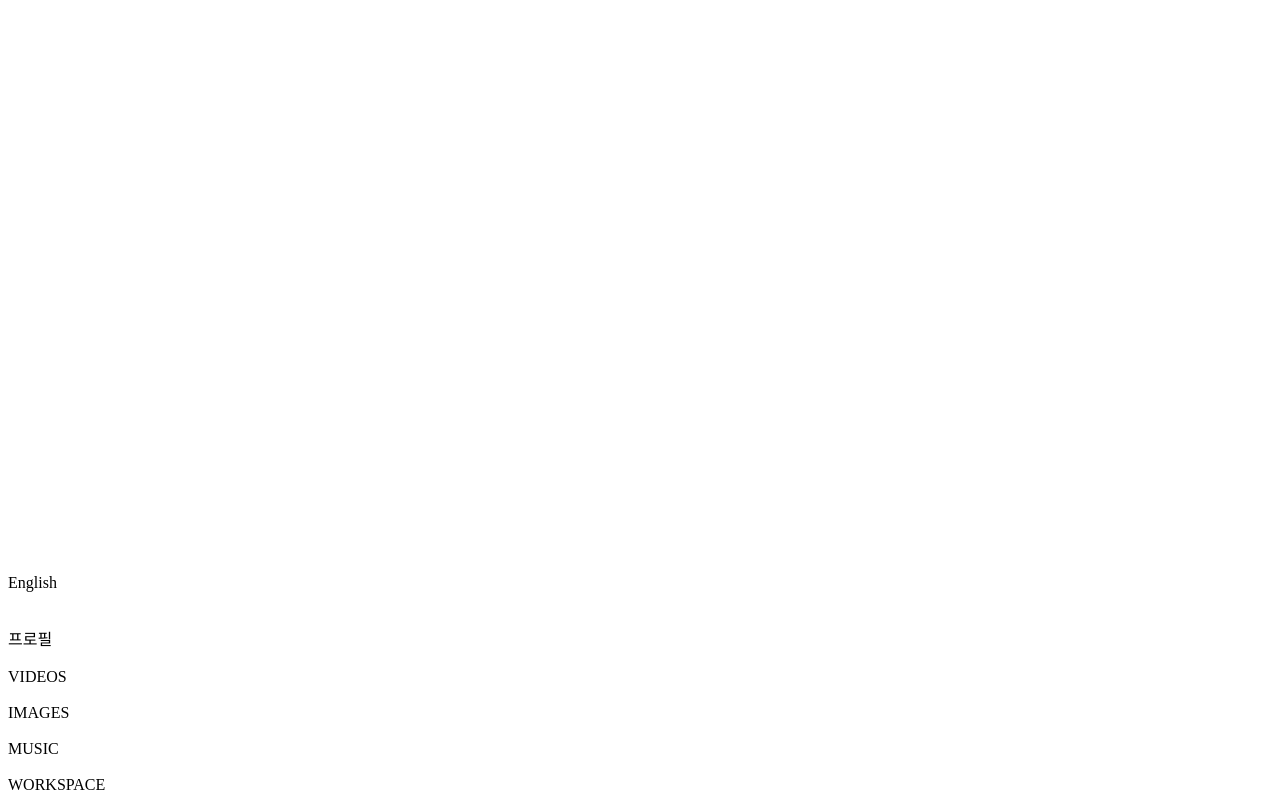
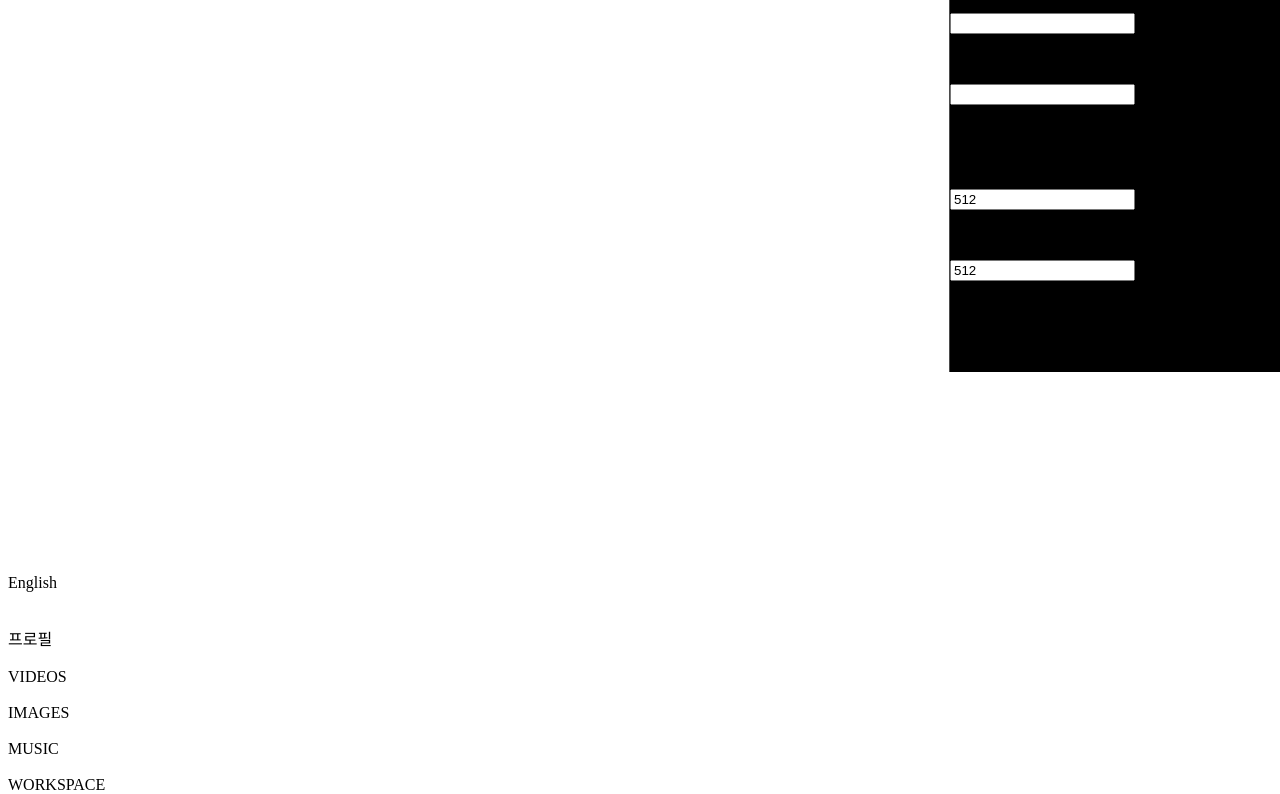
Before and after one commit to zeri1008/ttv-angular, an Angular app: page /playground in a window 1280 px wide. Shown: the part 428-1222 px from the top of the page. Built offline with nearby package versions, Linux system fonts and the light colour scheme.

Commit message:
Feat: text to image UI 수정

```diff
--- a/src/app/_components/img-rightbar/img-rightbar.component.html
+++ b/src/app/_components/img-rightbar/img-rightbar.component.html
@@ -1,17 +1,12 @@
-<div class="right-sidebar ">
-  <div class="vbox gap(30) w(100%) h(100%) p(30)">
-    <div
-      class="w(300) h(60) bg(linear-gradient(180deg,#744efc/0%,#8233ca/100%)) r(10) font(25) Inter semi bold c(white) pack"
-    >
-      <p>Generate</p>
-    </div>
-    <div class="w(75) h(30) font(25) Inter semi bold c(white)">
+<div class="right-sidebar scroll-y">
+  <div class="vbox w(100%) h(100%) p(15)">
+    <div class="w(75) h(30) font(18) c(white)">
       <p>Model</p>
     </div>
     <div class="h(40)">
       <form>
         <select
-          class="bg(#4B4B4B) w(300) h(50) r(10) font(15) bold c(white) p(8)"
+          class="bg(#4B4B4B) w(300) h(40) r(6) font(15) bold c(white) p(8)"
         >
           <option value="none"><p>==선택==</p></option>
           <option value="one"><p>1</p></option>
@@ -21,87 +16,92 @@
       </form>
     </div>
 
-    <div class="font(25) Inter semi bold c(white)"><p>Prompt</p></div>
-    <input
+    <div class="font(18) c(white)"><p>Prompt</p></div>
+    <textarea
       type="text"
-      class="font(20) c(white) Inter semi bold w(300) h(150) bg(#4B4B4B) r(10) b(0)"
-    />
-    <div class=" font(25) Inter semi bold c(white)">
+      class="font(15) c(white) w(300) h(130) bg(#4B4B4B) r(6) p(8) b(1/grey)"
+    ></textarea>
+    <div class="font(18) c(white)">
       <p>Negative prompt</p>
     </div>
-    <input
+    <textarea
       type="text"
-      class="font(20) c(white) Inter semi bold w(300) h(150) bg(#4B4B4B) r(10)  b(0)"
-    />
-    <div class="font(25) Inter semi bold c(white)">
+      class="font(15) c(white) w(300) h(100) bg(#4B4B4B) r(6) p(8) b(1/grey)"
+    ></textarea>
+    <div class="font(18) c(white)">
       <p>Guidance Scales</p>
     </div>
     <input
-      type="text"
-      class="font(20) c(white) Inter semi bold w(300) h(50) bg(#4B4B4B) r(10)  b(0)"
+      type="number"
+      class="font(15) c(white) w(300) h(35) bg(#4B4B4B) r(6) p(8) b(1/grey)"
     />
-    <div class=" font(25) Inter semi bold c(white)">
+    <div class="font(18) c(white)">
       <p>Steps</p>
     </div>
     <input
-      type="text"
-      class="font(20) c(white) Inter semi bold w(455) h(50) bg(#4B4B4B) r(10) ml(85) mt(12) b(0)"
+      type="number"
+      class="font(15) c(white) w(300) h(35) bg(#4B4B4B) r(6) p(8) b(1/grey)"
     />
-    <div class="font(25) Inter semi bold c(white)">
+    <div class="font(18) c(white)">
       <p>Scheduler</p>
     </div>
     <input
       type="text"
-      class="font(20) c(white) Inter semi bold w(300) h(50) bg(#4B4B4B) r(10) b(0)"
+      class="font(15) c(white) w(300) h(35) bg(#4B4B4B) r(6) p(8) b(1/grey)"
     />
-    <div class="w(62) h(30) font(25) Inter semi bold c(white)">
+    <div class="w(62) h(30) font(18) c(white)">
       <p>Seed</p>
     </div>
     <input
-      type="text"
-      class="font(20) c(white) Inter semi bold w(300) h(50) bg(#4B4B4B) r(10)  b(0)"
+      type="number"
+      class="font(15) c(white) w(300) h(35) bg(#4B4B4B) r(6) p(8) b(1/grey)"
     />
-    <div class="w(316) h(30) ml(85) mt(30) font(25) Inter semi bold c(white)">
+    <div class="w(316) h(30) font(18) c(white)">
       <p>Size (min:512, max:1024)</p>
     </div>
     <div class="hbox mb(30)">
-      <div class="w(76) h(29) ml(85) mt(12) font(25) Inter semi bold c(white)">
-        <p>width:</p>
+      <div class="w(50) h(30) font(18) c(white)">
+        <p>width</p>
       </div>
       <input
-        type="text"
-        class="w(128) h(46) font(20) Inter semi bold c(white) bg(#4B4B4B) r(10) b(0)"
+        type="number"
+        class="w(90) h(35) font(15) c(white) bg(#4B4B4B) r(10) b(1/grey) p(8)"
+        value="512"
       />
-      <div class="w(85) h(29) ml(20) mt(12) font(25) Inter semi bold c(white)">
-        <p>height:</p>
+      <div class="w(55) h(30) ml(15) font(18) c(white)">
+        <p>height</p>
       </div>
       <input
-        type="text"
-        class="w(128) h(46) font(20) Inter semi bold c(white) bg(#4B4B4B) r(10) b(0)"
+        type="number"
+        class="w(90) h(35) font(15) c(white) bg(#4B4B4B) r(10) b(1/grey) p(8)"
+        value="512"
       />
+    </div>
+    <div
+      class="w(300) h(50) bg(linear-gradient(180deg,#744efc/0%,#8233ca/100%)) r(6) font(18) bold c(white) pack pointer mb(20)"
+    >
+      <p>Generate</p>
+    </div>
+  </div>
 
-  </div>
-</div>
-
-
-<!-- <div
+  <!-- <div
   class="bg(#1A1A1A) absolute(~0,0) vbox gap(30) w(100%) h(800) scrollbar scroll-y"
 >
   <div
-    class="w(455) h(66) bg(linear-gradient(180deg,#744efc/0%,#8233ca/100%)) r(10) font(30) Inter semi bold c(white) pack"
+    class="w(455) h(66) bg(linear-gradient(180deg,#744efc/0%,#8233ca/100%)) r(10) font(30)  c(white) pack"
   >
     <p>Generate</p>
   </div>
 
   <div>
-    <div class="w(75) h(30) font(25) Inter semi bold c(white)">
+    <div class="w(75) h(30) font(18)  c(white)">
       <p>Model</p>
     </div>
     <div class="h(47)">
       <form>
         <select
           name="Appia"
-          class="bg(#4B4B4B) w(455) h(47) r(10) font(20) Inter semi bold c(white) b(0)"
+          class="bg(#4B4B4B) w(455) h(47) r(10) font(18)  c(white) b(0)"
         >
           <option value="none"><p>==선택==</p></option>
           <option value="one"><p>1</p></option>
@@ -113,84 +113,85 @@
   </div>
 
   <div>
-    <div class="w(90) h(30) font(25) Inter semi bold c(white)">
+    <div class="w(90) h(30) font(18)  c(white)">
       <p>Prompt</p>
     </div>
     <input
       type="text"
-      class="font(20) c(white) Inter semi bold w(455) h(186) bg(#4B4B4B) ml(85) mt(13) r(10) b(0)"
+      class="font(18) c(white)  w(455) h(186) bg(#4B4B4B) ml(85) mt(13) r(10) b(0)"
     />
   </div>
 
   <div>
-    <div class="ml(85) mt(23) font(25) Inter semi bold c(white)">
+    <div class="ml(85) mt(23) font(18)  c(white)">
       <p>Negative prompt</p>
     </div>
     <input
       type="text"
-      class="font(20) c(white) Inter semi bold w(455) h(186) bg(#4B4B4B) r(10) ml(85) mt(12) b(0)"
+      class="font(18) c(white)  w(455) h(186) bg(#4B4B4B) r(10) ml(85) mt(12) b(0)"
     />
   </div>
 
   <div>
-    <div class="w(188) h(30) ml(85) mt(30) font(25) Inter semi bold c(white)">
+    <div class="w(188) h(30) ml(85) mt(30) font(18)  c(white)">
       <p>Guidance Scales</p>
     </div>
     <input
       type="text"
-      class="font(20) c(white) Inter semi bold w(455) h(46) bg(#4B4B4B) r(10) ml(85) mt(12) b(0)"
+      class="font(18) c(white)  w(455) h(46) bg(#4B4B4B) r(10) ml(85) mt(12) b(0)"
     />
   </div>
 
   <div>
-    <div class="w(70) h29 ml(85) mt(30) font(25) Inter semi bold c(white)">
+    <div class="w(70) h29 ml(85) mt(30) font(18)  c(white)">
       <p>Steps</p>
     </div>
     <input
       type="text"
-      class="font(20) c(white) Inter semi bold w(455) h(46) bg(#4B4B4B) r(10) ml(85) mt(12) b(0)"
+      class="font(18) c(white)  w(455) h(46) bg(#4B4B4B) r(10) ml(85) mt(12) b(0)"
     />
   </div>
 
   <div>
-    <div class="w(124) h(30) ml(85) mt(30) font(25) Inter semi bold c(white)">
+    <div class="w(124) h(30) ml(85) mt(30) font(18)  c(white)">
       <p>Scheduler</p>
     </div>
     <input
       type="text"
-      class="font(20) c(white) Inter semi bold w(455) h(46) bg(#4B4B4B) r(10) ml(85) mt(12) b(0)"
+      class="font(18) c(white)  w(455) h(46) bg(#4B4B4B) r(10) ml(85) mt(12) b(0)"
     />
   </div>
 
   <div>
-    <div class="w(62) h(30) ml(85) mt(30) font(25) Inter semi bold c(white)">
+    <div class="w(62) h(30) ml(85) mt(30) font(18)  c(white)">
       <p>Seed</p>
     </div>
     <input
       type="text"
-      class="font(20) c(white) Inter semi bold w(455) h(46) bg(#4B4B4B) r(10) ml(85) mt(12) b(0)"
+      class="font(18) c(white)  w(455) h(46) bg(#4B4B4B) r(10) ml(85) mt(12) b(0)"
     />
   </div>
 
   <div>
-    <div class="w(316) h(30) ml(85) mt(30) font(25) Inter semi bold c(white)">
+    <div class="w(316) h(30) ml(85) mt(30) font(18)  c(white)">
       <p>Size (min:512, max:1024)</p>
     </div>
     <div class="hbox mb(30)">
-      <div class="w(76) h(29) ml(85) mt(12) font(25) Inter semi bold c(white)">
+      <div class="w(76) h(29) ml(85) mt(12) font(18)  c(white)">
         <p>width:</p>
       </div>
       <input
         type="text"
-        class="w(128) h(46) ml(10) mt(12) font(20) Inter semi bold c(white) bg(#4B4B4B) r(10) b(0)"
+        class="w(128) h(46) ml(10) mt(12) font(18)  c(white) bg(#4B4B4B) r(10) b(0)"
       />
-      <div class="w(85) h(29) ml(20) mt(12) font(25) Inter semi bold c(white)">
+      <div class="w(85) h(29) ml(18) mt(12) font(18)  c(white)">
         <p>height:</p>
       </div>
       <input
         type="text"
-        class="w(128) h(46) ml(10) mt(12) font(20) Inter semi bold c(white) bg(#4B4B4B) r(10) b(0)"
+        class="w(128) h(46) ml(10) mt(12) font(18)  c(white) bg(#4B4B4B) r(10) b(0)"
       />
     </div>
   </div>
 </div> -->
+</div>
--- a/src/app/_components/img-rightbar/img-rightbar.component.scss
+++ b/src/app/_components/img-rightbar/img-rightbar.component.scss
@@ -1,11 +1,31 @@
 .right-sidebar {
   /* 사이드바 스타일을 지정하세요 */
-  position: fixed; /* 사이드바를 고정시킴 */
-  top: 65px; /* 맨 위에 고정 */
-  right: 0; /* 오른쪽에 고정 */
-  width: 400px; /* 사이드바 너비를 조정 */
+  position: absolute; /* 사이드바를 고정시킴 */
+  top: 0px; /* 맨 위에 고정 */
+  right: 0px; /* 오른쪽에 고정 */
+  width: 330px; /* 사이드바 너비를 조정 */
   height: 100%; /* 사이드바 높이를 100%로 설정하여 컨테이너 높이에 맞춤 */
   background-color: #000000; /* 원하는 배경색으로 변경 */
   /* 기타 스타일 속성을 추가하세요 */
-  border-left: 1px solid #ddd; /* 페이지와 사이드바 구분선 추가 */
+  border-left: 1px solid #4b4b4b; /* 페이지와 사이드바 구분선 추가 */
 }
+
+input:focus {
+  outline: none; /* 포커스시 아웃라인 제거 */
+  box-shadow: none; /* 포커스시 박스 쉐도우 제거 */
+}
+
+textarea:focus {
+  outline: none; /* 포커스시 아웃라인 제거 */
+  box-shadow: none; /* 포커스시 박스 쉐도우 제거 */
+}
+
+textarea {
+  resize: none;
+}
+
+input[type="number"]::-webkit-outer-spin-button,
+input[type="number"]::-webkit-inner-spin-button {
+  -webkit-appearance: none;
+  margin: 0;
+}
--- a/src/app/_components/text-to-image/text-to-image.component.html
+++ b/src/app/_components/text-to-image/text-to-image.component.html
@@ -1,19 +1,14 @@
-<div class="hbox w(100%) h(100%) bg(#1A1A1A)">
-  <div class="hbox w(800) h(1080) p(30)">
-    <div class="w(100%)">
-      <div class="font(30) Inter Semi Bold c(white) mb(20)">
-        <p>Text to Image</p>
-      </div>
+<div class="w(100%) h(100%) bg(#1A1A1A) scroll p(20)">
+  <div class="font(30) Inter Semi Bold c(white) mb(20)">
+    <p>Text to Image</p>
+  </div>
 
-      <div class="relative w(799) h(768)">
-        <div class="absolute w(799) hbox(top) flex-wrap gap(33)">
-          <div class="w(383) h(370) bg(#d9d9d9)"></div>
-          <div class="w(383) h(370) bg(#d9d9d9)"></div>
-          <div class="w(383) h(370) bg(#d9d9d9)"></div>
-          <div class="w(383) h(370) bg(#d9d9d9)"></div>
-        </div>
-      </div>
+  <div class="relative w(799) h(768) ml(20)">
+    <div class="absolute w(799) hbox(top) flex-wrap gap(33)">
+      <div class="w(350) h(350) bg(#d9d9d9) b(1/white)"></div>
+      <div class="w(350) h(350) bg(#d9d9d9) b(1/white)"></div>
+      <div class="w(350) h(350) bg(#d9d9d9) b(1/white)"></div>
+      <div class="w(350) h(350) bg(#d9d9d9) b(1/white)"></div>
     </div>
   </div>
-  <app-img-rightbar></app-img-rightbar>
 </div>
--- a/src/app/_routes/route-playground/route-playground.component.html
+++ b/src/app/_routes/route-playground/route-playground.component.html
@@ -6,6 +6,7 @@
 
     <div class="relative w(calc(100vw-270px)) h(100%) bg(#1a1a1a)">
       <ng-template #content></ng-template>
+      <app-img-rightbar></app-img-rightbar>
     </div>
   </div>
 </div>
```
Also changed, not shown: src/app/_components/text-to-image/text-to-image.module.ts (+4 -8 lines), src/app/_routes/route-playground/route-playground.component.ts (+13 -6 lines), src/app/_routes/route-playground/route-playground.module.ts (+4 -9 lines).
